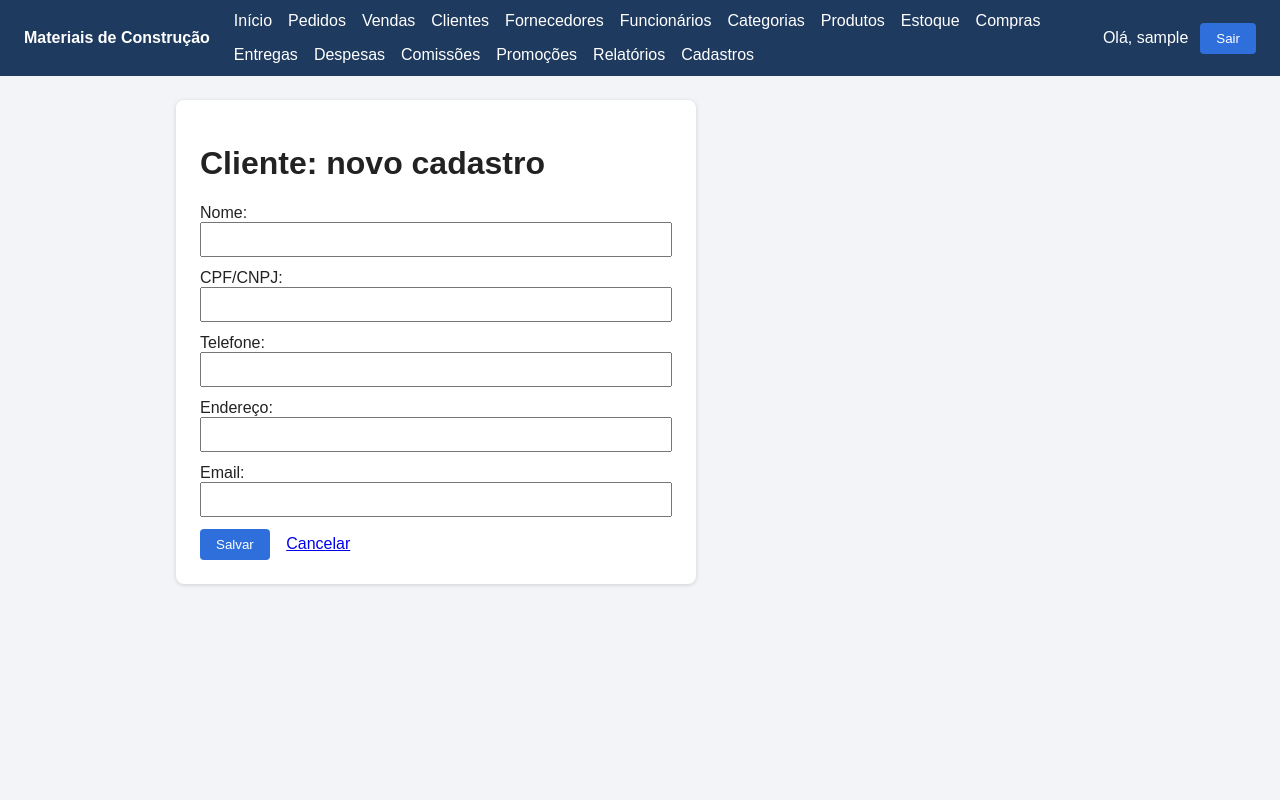
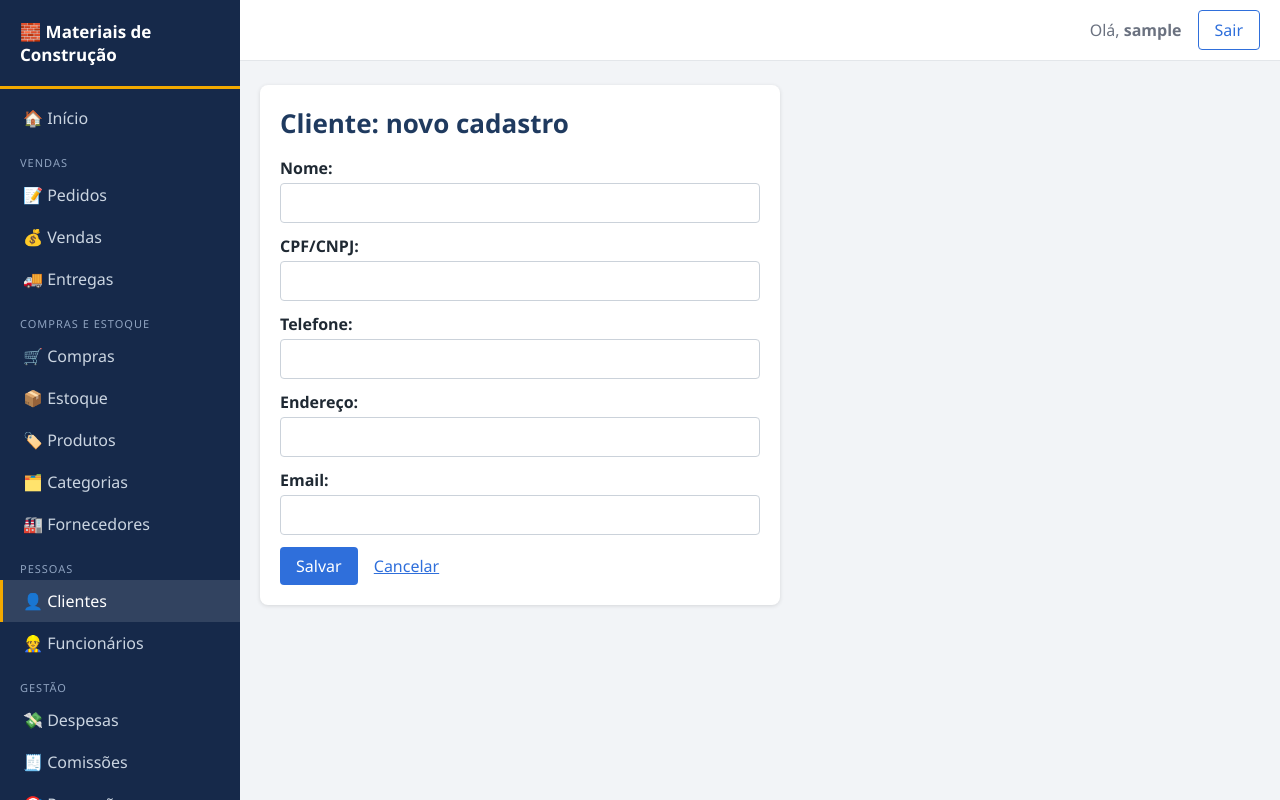
Before and after one commit to leonicio77/Empresa-de-Materiais-de-Construcao, a Django app: page /clientes/novo/ in a window 1280 px wide. Run offline with Django 5.2, Linux system fonts and the light colour scheme; the visitor is signed in with stand-in values (Sample User, id 1).

Commit message:
Interface: menu lateral agrupado e novo estilo

```diff
--- a/app/context_processors.py
+++ b/app/context_processors.py
@@ -2,4 +2,9 @@ from .permissoes import areas_do_usuario
 
 
 def permissoes(request):
-    return {"areas": areas_do_usuario(request.user)}
+    rota = getattr(request, "resolver_match", None)
+    nome = (rota.url_name or "") if rota else ""
+    return {
+        "areas": areas_do_usuario(request.user),
+        "secao": nome.split("_")[0],
+    }
--- a/static/css/estilo.css
+++ b/static/css/estilo.css
@@ -1,88 +1,244 @@
+:root {
+  --azul: #1f3a5f;
+  --azul-escuro: #16294a;
+  --destaque: #f2a900;
+  --primaria: #2f6fdb;
+  --fundo: #f2f4f7;
+  --branco: #ffffff;
+  --texto: #1f2933;
+  --suave: #6b7280;
+  --borda: #e3e6ea;
+  --perigo: #b00020;
+  --ok: #1b6b35;
+}
+
 * { box-sizing: border-box; }
 
 body {
   margin: 0;
-  font-family: Arial, sans-serif;
-  background: #f2f4f7;
-  color: #222;
+  font-family: "Segoe UI", Arial, sans-serif;
+  background: var(--fundo);
+  color: var(--texto);
+}
+
+/* ---------- Estrutura da página ---------- */
+.app { display: flex; min-height: 100vh; }
+.principal { flex: 1; min-width: 0; }
+.conteudo { max-width: 1100px; margin: 0 auto; padding: 24px 20px; }
+.sem-menu .conteudo { max-width: none; }
+
+.lateral {
+  width: 240px;
+  flex-shrink: 0;
+  background: var(--azul-escuro);
+  color: #fff;
+  position: sticky;
+  top: 0;
+  height: 100vh;
+  overflow-y: auto;
+  padding-bottom: 24px;
+}
+
+.marca {
+  padding: 20px;
+  font-size: 17px;
+  font-weight: bold;
+  border-bottom: 3px solid var(--destaque);
+}
+
+.menu { padding-top: 8px; }
+
+.menu a {
+  display: block;
+  padding: 10px 20px;
+  color: #cbd5e1;
+  text-decoration: none;
+  border-left: 3px solid transparent;
+}
+.menu a:hover { background: rgba(255, 255, 255, 0.08); color: #fff; }
+.menu a.ativo {
+  background: rgba(255, 255, 255, 0.12);
+  color: #fff;
+  border-left-color: var(--destaque);
+}
+
+.grupo {
+  margin: 16px 20px 4px;
+  font-size: 11px;
+  text-transform: uppercase;
+  letter-spacing: 1px;
+  color: #8fa3c0;
 }
 
 .topo {
   display: flex;
   align-items: center;
-  gap: 24px;
-  padding: 12px 24px;
-  background: #1f3a5f;
-  color: #fff;
+  justify-content: flex-end;
+  gap: 16px;
+  padding: 10px 20px;
+  background: var(--branco);
+  border-bottom: 1px solid var(--borda);
+}
+.topo form { margin: 0; }
+.usuario { color: var(--suave); }
+
+#abrir-menu {
+  display: none;
+  margin-right: auto;
+  background: transparent;
+  color: var(--azul);
+  font-size: 22px;
+  padding: 2px 10px;
 }
 
-.topo nav { flex: 1; display: flex; gap: 16px; }
-.topo a { color: #fff; text-decoration: none; }
-.topo a:hover { text-decoration: underline; }
-.topo form { display: flex; align-items: center; gap: 12px; }
-
-.conteudo { max-width: 960px; margin: 24px auto; padding: 0 16px; }
+/* ---------- Cartões e títulos ---------- */
+h1 { margin: 0 0 16px; font-size: 26px; color: var(--azul); }
 
 .cartao {
-  background: #fff;
-  padding: 24px;
+  background: var(--branco);
+  padding: 20px;
   border-radius: 8px;
-  box-shadow: 0 1px 4px rgba(0, 0, 0, 0.15);
+  box-shadow: 0 1px 4px rgba(0, 0, 0, 0.12);
+  overflow-x: auto;
 }
+.cartao h2 { margin-top: 0; }
+.cartao h3 { margin: 16px 0 4px; font-size: 15px; }
+.cartao > a { color: var(--primaria); text-decoration: none; }
 
 .login { max-width: 360px; margin: 80px auto; }
-
-button {
-  padding: 8px 16px;
-  border: 0;
-  border-radius: 4px;
-  background: #2f6fdb;
-  color: #fff;
-  cursor: pointer;
-}
-
-.erro { color: #b00020; }
 
 .barra {
   display: flex;
   justify-content: space-between;
   align-items: center;
+  gap: 12px;
+  flex-wrap: wrap;
+  margin-bottom: 8px;
 }
 
-  .botao, .botao-perigo {
+.grade {
+  display: grid;
+  grid-template-columns: repeat(auto-fit, minmax(320px, 1fr));
+  gap: 16px;
+}
+
+.espaco { margin-top: 16px; }
+.direita { text-align: right; }
+
+/* ---------- Botões ---------- */
+button, .botao, .botao-perigo {
   display: inline-block;
   padding: 8px 16px;
+  border: 0;
   border-radius: 4px;
-    background: #2f6fdb;
+  background: var(--primaria);
   color: #fff;
+  font: inherit;
   text-decoration: none;
+  cursor: pointer;
+}
+button:hover, .botao:hover { filter: brightness(0.92); }
+
+.botao-perigo { background: var(--perigo); }
+
+.secundario {
+  background: var(--branco);
+  color: var(--primaria);
+  border: 1px solid var(--primaria);
+}
+button.pequeno { padding: 4px 10px; font-size: 13px; }
+
+.botoes {
+  display: flex;
+  flex-wrap: wrap;
+  align-items: center;
+  gap: 10px;
+}
+.botoes a.botao { color: #fff; margin: 0; }
+.botoes a.botao.secundario {
+  background: var(--branco);
+  color: var(--primaria);
+  border: 1px solid var(--primaria);
+}
+.botoes .voltar { color: var(--primaria); text-decoration: none; margin-left: 6px; }
+
+/* ---------- Tabelas ---------- */
+table { width: 100%; border-collapse: collapse; }
+th, td { padding: 10px; text-align: left; border-bottom: 1px solid var(--borda); }
+th { background: #f7f8fa; font-size: 13px; color: var(--suave); }
+tbody tr:hover { background: #fafbfc; }
+tfoot td { border-bottom: 0; }
+tr.total td { font-weight: bold; font-size: 1.1em; }
+tr.destaque td { background: #fff8d6; }
+
+.acoes { display: flex; flex-wrap: wrap; align-items: center; gap: 12px; }
+.acoes form { margin: 0; }
+.acoes a { color: var(--primaria); text-decoration: none; }
+.acoes a.perigo { color: var(--perigo); }
+.rolagem { overflow-x: auto; }
+
+/* ---------- Busca e filtros ---------- */
+.busca { display: flex; flex-wrap: wrap; gap: 8px; align-items: center; margin: 16px 0; }
+.busca input[type="text"] { flex: 1; min-width: 200px; }
+.busca label { display: flex; align-items: center; gap: 6px; }
+.busca a { color: var(--primaria); }
+.busca a.botao { color: #fff; }
+
+/* ---------- Formulários ---------- */
+input, select, textarea {
+  padding: 8px;
+  border: 1px solid #cbd2da;
+  border-radius: 4px;
+  font: inherit;
+  background: var(--branco);
+}
+input:focus, select:focus, textarea:focus {
+  outline: 2px solid rgba(47, 111, 219, 0.35);
+  border-color: var(--primaria);
 }
 
-  .botao-perigo { background: #b00020; border: 0; cursor: pointer; }
+.formulario { max-width: 520px; }
+.formulario-largo { max-width: 720px; }
+.formulario input:not([type="checkbox"]), .formulario select, .formulario textarea { width: 100%; }
+.formulario p { margin: 12px 0; }
+.formulario label { display: block; margin-bottom: 4px; font-weight: 600; }
+.formulario a { margin-left: 12px; color: var(--primaria); }
+.cartao .formulario { max-width: none; margin-top: 16px; }
+.cartao .formulario h3 { margin-bottom: 4px; }
+.helptext { color: var(--suave); font-size: 13px; }
+.errorlist { list-style: none; margin: 4px 0; padding: 0; color: var(--perigo); font-size: 14px; }
 
-  .busca { display: flex; gap: 8px; align-items: center; margin: 16px 0; }
-  .busca input { flex: 1; padding: 8px; }
+.itens select { width: 100%; }
+.itens input[type="number"] { width: 100px; }
+.itens td { vertical-align: top; }
 
-  table { width: 100%; border-collapse: collapse; }
-  th, td { padding: 10px; text-align: left; border-bottom: 1px solid #e3e6ea; }
-  th { background: #f7f8fa; }
+.acoes-pedido { display: flex; flex-wrap: wrap; gap: 12px; margin-top: 16px; }
+.acoes-pedido form { margin: 0; }
+.linha { display: flex; gap: 8px; }
 
-  .acoes { display: flex; gap: 12px; }
-  .acoes a { color: #2f6fdb; text-decoration: none; }
-  .acoes a.perigo { color: #b00020; }
+/* ---------- Mensagens ---------- */
+.mensagem { padding: 12px 16px; border-radius: 4px; margin-bottom: 16px; }
+.mensagem.success { background: #e3f5e8; color: var(--ok); }
+.mensagem.error { background: #fde8ea; color: var(--perigo); }
+.erro { color: var(--perigo); }
 
-  .formulario { max-width: 520px; }
-  .formulario input, .formulario select { width: 100%; padding: 8px; }
-  .formulario p { margin: 12px 0; }
-  .formulario a { margin-left: 12px; }
+/* ---------- Painel e resumos ---------- */
+.resumo { margin: 12px 0; font-size: 1.05em; }
+.resumo-cartoes {
+  display: grid;
+  grid-template-columns: repeat(auto-fit, minmax(180px, 1fr));
+  gap: 12px;
+  margin-bottom: 16px;
+}
+.resumo-cartoes .numero { font-size: 22px; margin: 4px 0 0; }
+.resumo-cartoes small { color: var(--suave); }
 
-  .mensagem { padding: 12px 16px; border-radius: 4px; margin-bottom: 16px; }
-  .mensagem.success { background: #e3f5e8; color: #1b6b35; }
-  .mensagem.error { background: #fde8ea; color: #b00020; }
+.numero { font-size: 28px; font-weight: bold; margin: 8px 0; }
+.lista-simples { list-style: none; padding: 0; margin: 8px 0 16px; }
+.lista-simples li { padding: 6px 0; border-bottom: 1px solid var(--borda); }
 
-  .topo nav { flex-wrap: wrap; }
-
-  .topo nav { flex-wrap: wrap; }
+.positivo { color: var(--ok); font-weight: bold; }
+.negativo { color: var(--perigo); font-weight: bold; }
 
 .alerta {
   display: inline-block;
@@ -90,12 +246,9 @@ button {
   padding: 2px 8px;
   border-radius: 10px;
   background: #fde8ea;
-    color: #b00020;
+  color: var(--perigo);
   font-size: 12px;
 }
-
-  .positivo { color: #1b6b35; font-weight: bold; }
-  .negativo { color: #b00020; font-weight: bold; }
 
 .paginacao {
   display: flex;
@@ -104,90 +257,33 @@ button {
   gap: 16px;
   margin: 16px 0;
 }
-  .paginacao a { color: #2f6fdb; text-decoration: none; }
+.paginacao a { color: var(--primaria); text-decoration: none; }
 
-  .formulario-largo { max-width: 720px; }
-.formulario select, .itens select, .itens input[type="number"] { padding: 8px; }
-.itens select { width: 100%; }
-.itens input[type="number"] { width: 100px; }
-.itens td { vertical-align: top; }
-
-.secundario {
-  background: #fff;
-  color: #2f6fdb;
-  border: 1px solid #2f6fdb;
-  margin: 8px 0 16px;
-}
-
-.espaco { margin-top: 16px; }
-.direita { text-align: right; }
-tfoot td { border-bottom: 0; }
-tr.total td { font-weight: bold; font-size: 1.1em; }
-
-.acoes-pedido { display: flex; flex-wrap: wrap; gap: 12px; margin-top: 16px; }
-.acoes-pedido form { margin: 0; }
-.linha { display: flex; gap: 8px; }
-
+/* ---------- Selos de status ---------- */
 .selo {
   display: inline-block;
   padding: 2px 10px;
   border-radius: 10px;
   font-size: 13px;
-  background: #e3e6ea;
+  background: var(--borda);
 }
-.selo.aberto { background: #fff3cd; color: #7a5b00; }
-.selo.aprovado { background: #d6e8ff; color: #1b4f9c; }
-.selo.faturado { background: #e3f5e8; color: #1b6b35; }
-.selo.cancelado { background: #fde8ea; color: #b00020; }
+.selo.aberto, .selo.pendente, .selo.a-pagar { background: #fff3cd; color: #7a5b00; }
+.selo.aprovado, .selo.futura, .selo.em_rota, .selo.a-vencer { background: #d6e8ff; color: #1b4f9c; }
+.selo.faturado, .selo.concluida, .selo.recebida, .selo.paga, .selo.vigente, .selo.entregue { background: #e3f5e8; color: var(--ok); }
+.selo.cancelado, .selo.cancelada, .selo.atrasada, .selo.nao_entregue { background: #fde8ea; color: var(--perigo); }
+.selo.encerrada { background: var(--borda); color: #555; }
 
-.grade {
-  display: grid;
-  grid-template-columns: repeat(auto-fit, minmax(340px, 1fr));
-  gap: 16px;
+/* ---------- Celular ---------- */
+@media (max-width: 800px) {
+  .lateral {
+    position: fixed;
+    left: -260px;
+    z-index: 20;
+    transition: left 0.2s;
+    box-shadow: 2px 0 8px rgba(0, 0, 0, 0.3);
   }
-
-.selo.concluida { background: #e3f5e8; color: #1b6b35; }
-.selo.cancelada { background: #fde8ea; color: #b00020; }
-
-.cartao h2 { margin-top: 0; }
-.cartao .formulario { max-width: none; margin-top: 16px; }
-.cartao .formulario h3 { margin-bottom: 4px; }
-
-.selo.pendente { background: #fff3cd; color: #7a5b00; }
-.selo.recebida { background: #e3f5e8; color: #1b6b35; }
-
-.resumo { margin: 12px 0; font-size: 1.05em; }
-
-.acoes { flex-wrap: wrap; align-items: center; }
-.acoes form { margin: 0; }
-button.pequeno { padding: 4px 10px; font-size: 13px; }
-
-.selo.paga, .selo.vigente, .selo.entregue { background: #e3f5e8; color: #1b6b35; }
-.selo.atrasada, .selo.nao_entregue { background: #fde8ea; color: #b00020; }
-.selo.a-pagar { background: #fff3cd; color: #7a5b00; }
-.selo.futura, .selo.em_rota { background: #d6e8ff; color: #1b4f9c; }
-.selo.encerrada { background: #e3e6ea; color: #555; }
-
-.numero { font-size: 28px; font-weight: bold; margin: 8px 0; }
-
-.lista-simples { list-style: none; padding: 0; margin: 8px 0 16px; }
-.lista-simples li { padding: 6px 0; border-bottom: 1px solid #e3e6ea; }
-
-.cartao h3 { margin: 16px 0 4px; font-size: 15px; }
-.cartao > a { color: #2f6fdb; text-decoration: none; }
-
-.resumo-cartoes {
-  display: grid;
-  grid-template-columns: repeat(auto-fit, minmax(180px, 1fr));
-  gap: 12px;
-  margin-bottom: 16px;
+  body.menu-aberto .lateral { left: 0; }
+  #abrir-menu { display: block; }
+  .conteudo { padding: 16px 12px; }
+  h1 { font-size: 22px; }
 }
-.resumo-cartoes .numero { font-size: 22px; margin: 4px 0 0; }
-.resumo-cartoes small { color: #666; }
-
-.rolagem { overflow-x: auto; }
-.busca label { display: flex; align-items: center; gap: 6px; }
-
-.selo.a-vencer { background: #d6e8ff; color: #1b4f9c; }
-
-tr.destaque td { background: #fff8d6; }
--- a/templates/base.html
+++ b/templates/base.html
@@ -5,36 +5,65 @@
   <meta charset="UTF-8">
   <meta name="viewport" content="width=device-width, initial-scale=1">
   <title>{% block titulo %}Materiais de Construção{% endblock %}</title>
-  <link rel="stylesheet" href="{% static 'css/estilo.css' %}">
-</head>
+  <link rel="stylesheet" href="{% static 'css/estilo.css' %}?v=2"></head>
 <body>
+<div class="app {% if not user.is_authenticated %}sem-menu{% endif %}">
+
+  {% if user.is_authenticated %}
+  <aside class="lateral">
+    <div class="marca">🧱 Materiais de Construção</div>
+
+    <nav class="menu">
+      <a href="{% url 'home' %}" {% if secao == "home" %}class="ativo"{% endif %}>🏠 Início</a>
+
+      {% if "pedidos" in areas or "vendas" in areas or "entregas" in areas %}
+      <p class="grupo">Vendas</p>
+      {% if "pedidos" in areas %}<a href="{% url 'pedido_lista' %}" {% if secao == "pedido" %}class="ativo"{% endif %}>📝 Pedidos</a>{% endif %}
+      {% if "vendas" in areas %}<a href="{% url 'venda_lista' %}" {% if secao == "venda" %}class="ativo"{% endif %}>💰 Vendas</a>{% endif %}
+      {% if "entregas" in areas %}<a href="{% url 'entrega_lista' %}" {% if secao == "entrega" %}class="ativo"{% endif %}>🚚 Entregas</a>{% endif %}
+      {% endif %}
+
+      {% if "compras" in areas or "estoque" in areas or "produtos" in areas or "fornecedores" in areas %}
+      <p class="grupo">Compras e estoque</p>
+      {% if "compras" in areas %}<a href="{% url 'compra_lista' %}" {% if secao == "compra" %}class="ativo"{% endif %}>🛒 Compras</a>{% endif %}
+      {% if "estoque" in areas %}<a href="{% url 'movimentacao_lista' %}" {% if secao == "movimentacao" %}class="ativo"{% endif %}>📦 Estoque</a>{% endif %}
+      {% if "produtos" in areas %}
+        <a href="{% url 'produto_lista' %}" {% if secao == "produto" %}class="ativo"{% endif %}>🏷️ Produtos</a>
+        <a href="{% url 'categoria_lista' %}" {% if secao == "categoria" %}class="ativo"{% endif %}>🗂️ Categorias</a>
+      {% endif %}
+      {% if "fornecedores" in areas %}<a href="{% url 'fornecedor_lista' %}" {% if secao == "fornecedor" %}class="ativo"{% endif %}>🏭 Fornecedores</a>{% endif %}
+      {% endif %}
+
+      {% if "clientes" in areas or "funcionarios" in areas %}
+      <p class="grupo">Pessoas</p>
+      {% if "clientes" in areas %}<a href="{% url 'cliente_lista' %}" {% if secao == "cliente" %}class="ativo"{% endif %}>👤 Clientes</a>{% endif %}
+      {% if "funcionarios" in areas %}<a href="{% url 'funcionario_lista' %}" {% if secao == "funcionario" %}class="ativo"{% endif %}>👷 Funcionários</a>{% endif %}
+      {% endif %}
+
+      {% if "despesas" in areas or "comissoes" in areas or "promocoes" in areas or "relatorios" in areas %}
+      <p class="grupo">Gestão</p>
+      {% if "despesas" in areas %}<a href="{% url 'despesa_lista' %}" {% if secao == "despesa" %}class="ativo"{% endif %}>💸 Despesas</a>{% endif %}
+      {% if "comissoes" in areas %}<a href="{% url 'comissao_lista' %}" {% if secao == "comissao" %}class="ativo"{% endif %}>🧾 Comissões</a>{% endif %}
+      {% if "promocoes" in areas %}<a href="{% url 'promocao_lista' %}" {% if secao == "promocao" %}class="ativo"{% endif %}>🎯 Promoções</a>{% endif %}
+      {% if "relatorios" in areas %}<a href="{% url 'relatorio_indice' %}" {% if secao == "relatorio" %}class="ativo"{% endif %}>📊 Relatórios</a>{% endif %}
+      {% endif %}
+
+      {% if user.is_staff %}
+      <p class="grupo">Sistema</p>
+      <a href="{% url 'admin:index' %}">⚙️ Administração</a>
+      {% endif %}
+    </nav>
+  </aside>
+  {% endif %}
+
+  <div class="principal">
     {% if user.is_authenticated %}
     <header class="topo">
-    <strong>Materiais de Construção</strong>
-    <nav>
-      <a href="{% url 'home' %}">Início</a>
-      {% if "pedidos" in areas %}<a href="{% url 'pedido_lista' %}">Pedidos</a>{% endif %}
-      {% if "vendas" in areas %}<a href="{% url 'venda_lista' %}">Vendas</a>{% endif %}
-      {% if "clientes" in areas %}<a href="{% url 'cliente_lista' %}">Clientes</a>{% endif %}
-      {% if "fornecedores" in areas %}<a href="{% url 'fornecedor_lista' %}">Fornecedores</a>{% endif %}
-      {% if "funcionarios" in areas %}<a href="{% url 'funcionario_lista' %}">Funcionários</a>{% endif %}
-      {% if "produtos" in areas %}
-        <a href="{% url 'categoria_lista' %}">Categorias</a>
-        <a href="{% url 'produto_lista' %}">Produtos</a>
-      {% endif %}
-      {% if "estoque" in areas %}<a href="{% url 'movimentacao_lista' %}">Estoque</a>{% endif %}
-      {% if "compras" in areas %}<a href="{% url 'compra_lista' %}">Compras</a>{% endif %}
-      {% if "entregas" in areas %}<a href="{% url 'entrega_lista' %}">Entregas</a>{% endif %}
-      {% if "despesas" in areas %}<a href="{% url 'despesa_lista' %}">Despesas</a>{% endif %}
-      {% if "comissoes" in areas %}<a href="{% url 'comissao_lista' %}">Comissões</a>{% endif %}
-      {% if "promocoes" in areas %}<a href="{% url 'promocao_lista' %}">Promoções</a>{% endif %}
-      {% if "relatorios" in areas %}<a href="{% url 'relatorio_indice' %}">Relatórios</a>{% endif %}
-      {% if user.is_staff %}<a href="{% url 'admin:index' %}">Cadastros</a>{% endif %}
-    </nav>
+      <button type="button" id="abrir-menu" aria-label="Abrir menu">☰</button>
+      <span class="usuario">Olá, <strong>{{ user.username }}</strong></span>
       <form method="post" action="{% url 'logout' %}">
         {% csrf_token %}
-      <span>Olá, {{ user.username }}</span>
-      <button type="submit">Sair</button>
+        <button type="submit" class="secundario">Sair</button>
       </form>
     </header>
     {% endif %}
@@ -45,7 +74,18 @@
           <div class="mensagem {{ mensagem.tags }}">{{ mensagem }}</div>
         {% endfor %}
       {% endif %}
+
       {% block conteudo %}{% endblock %}
     </main>
+  </div>
+</div>
+
+{% if user.is_authenticated %}
+<script>
+  document.getElementById("abrir-menu").addEventListener("click", function () {
+    document.body.classList.toggle("menu-aberto");
+  });
+</script>
+{% endif %}
 </body>
 </html>
```
Lines whose indentation alone changed are shown as unchanged.
